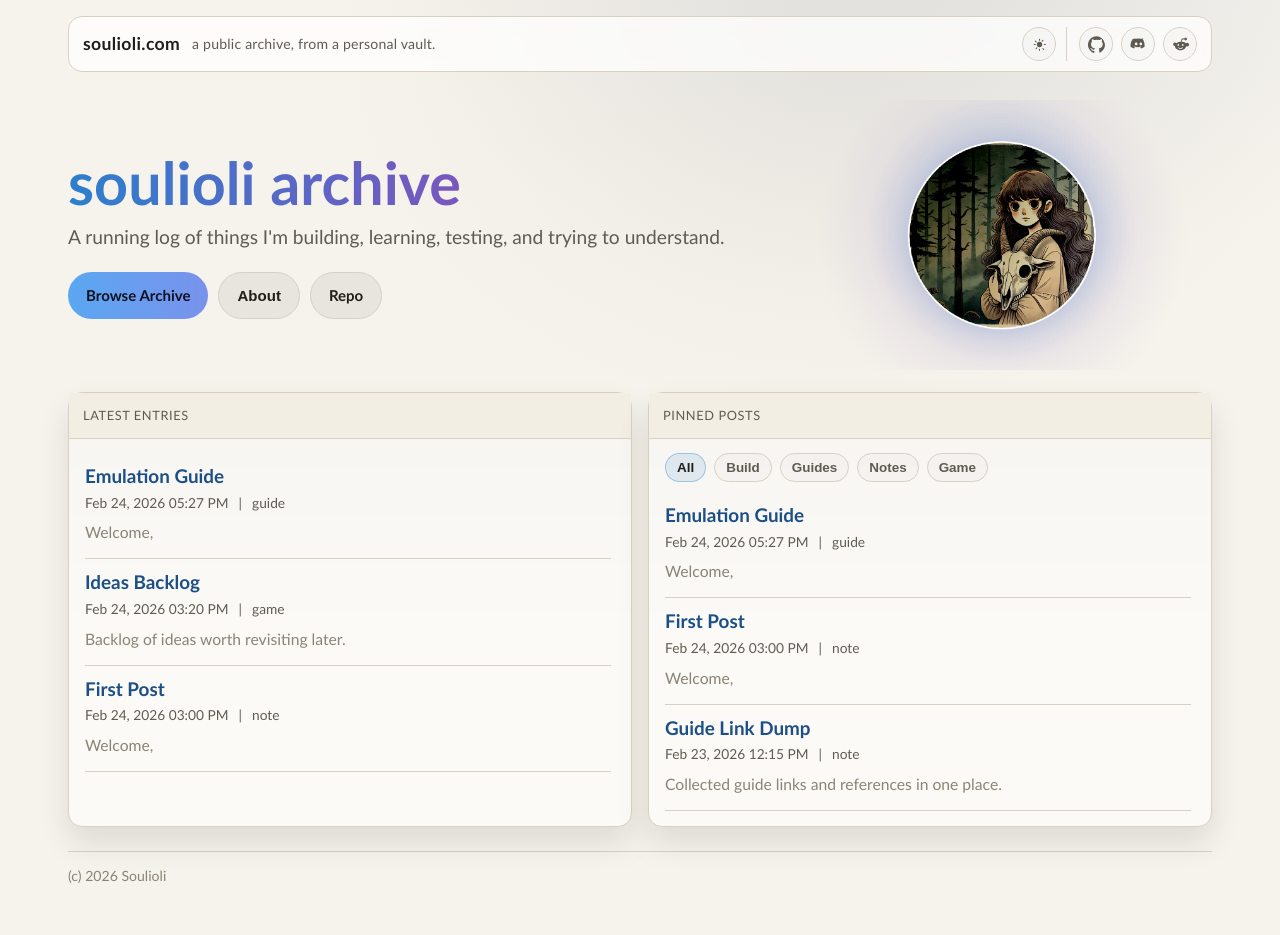
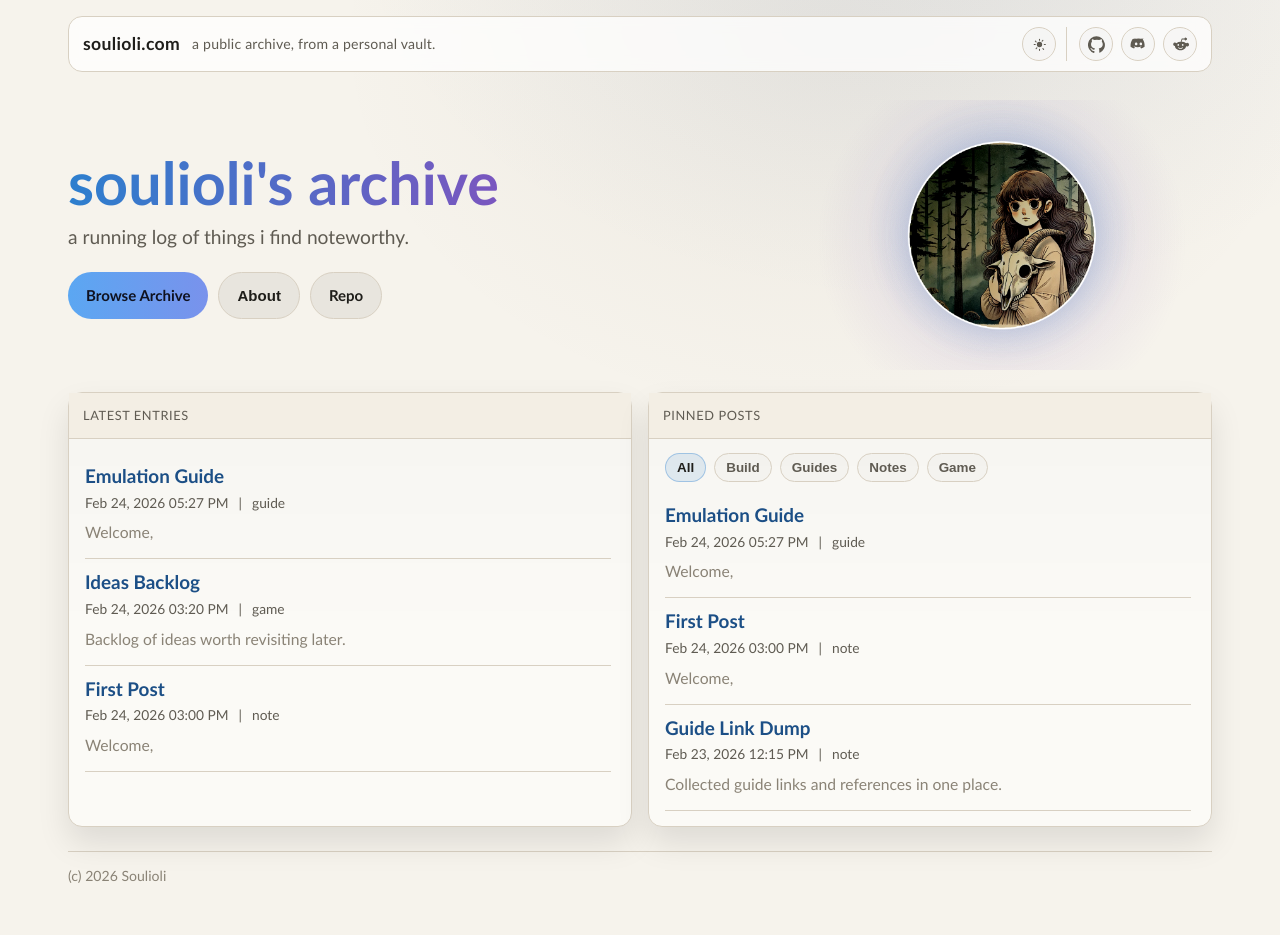
Before and after one commit to Souliolii/soulioli.com, a Jekyll site: the page built from index.html, in a window 1280 px wide. Built offline with Jekyll 4.4.1, drawn with Linux system fonts in a browser that asks for light colours.

Commit message:
Fix header text and update description for clarity and consistency

```diff
--- a/index.html
+++ b/index.html
@@ -6,8 +6,8 @@ title: Home
 <div class="hero hero-home">
   <div class="hero-split">
     <div>
-      <h1><span class="brand-gradient">soulioli archive</span></h1>
-      <p>A running log of things I'm building, learning, testing, and trying to understand.</p>
+      <h1><span class="brand-gradient">soulioli's archive</span></h1>
+      <p>a running log of things i find noteworthy.</p>
       <div class="hero-actions">
         <a class="btn btn-primary" href="/archive">Browse Archive</a>
         <button id="home-about-trigger" class="btn btn-highlight" type="button">About</button>
```
